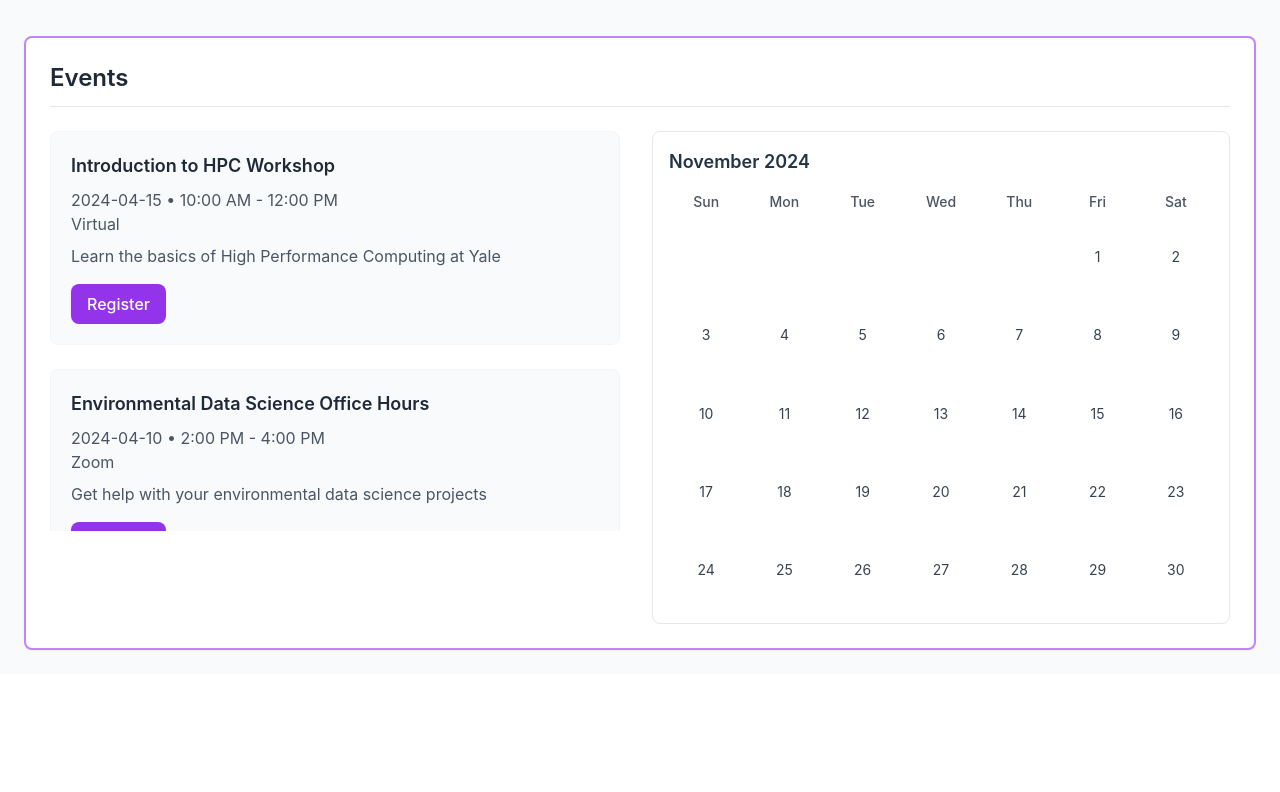
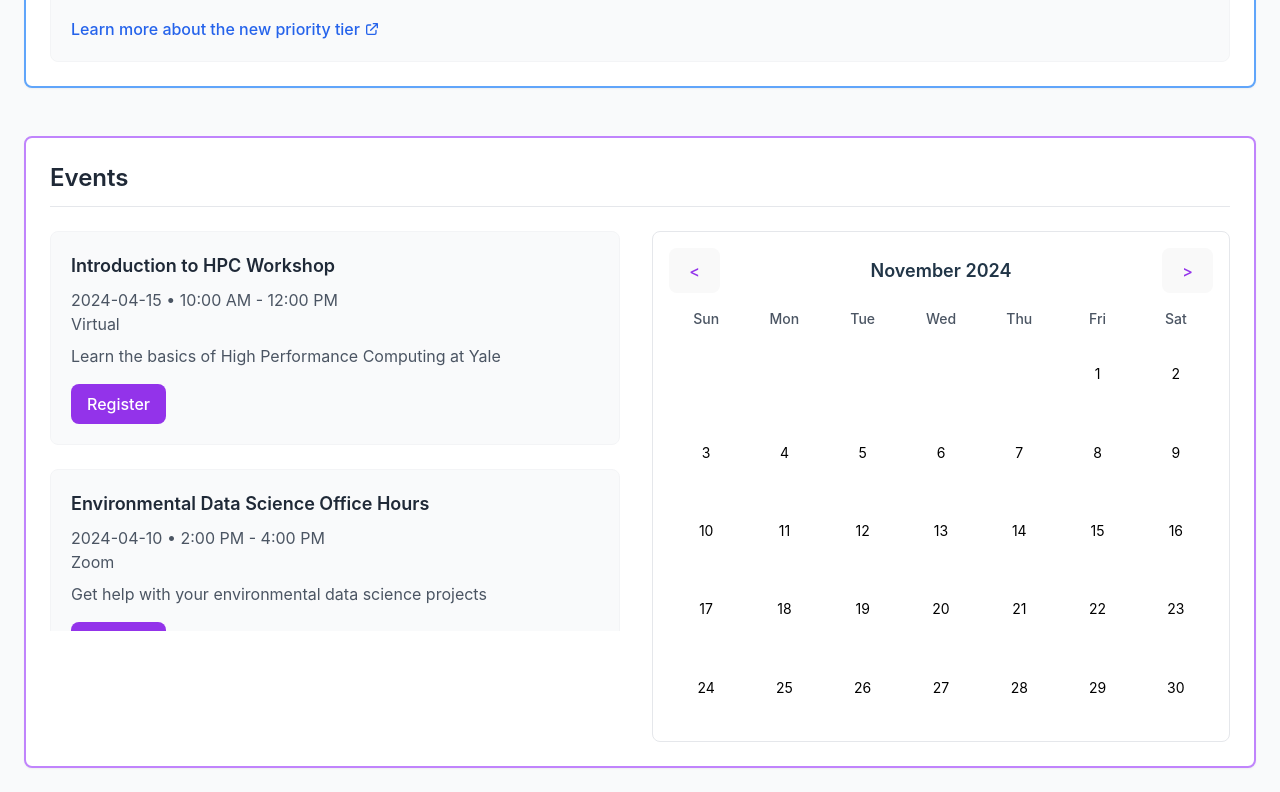
Before and after one commit to yse-rc/yse-rc.github.io, a React (Vite) app: page / in a window 1280 px wide. Shown: the part 963-1755 px from the top of the page. Before the commit the page ends 1637 px from the top, so only its background shows below. Built offline with nearby package versions, Linux system fonts and the light colour scheme.

Commit message:
Colors update

```diff
--- a/src/components/EventsSection/Calendar.jsx
+++ b/src/components/EventsSection/Calendar.jsx
@@ -1,6 +1,8 @@
-import { useMemo } from 'react';
+import { useMemo, useState } from 'react';
 
 export const Calendar = ({ events }) => {
+  const [currentDate, setCurrentDate] = useState(new Date());
+
   const eventDates = useMemo(() => {
     return events.reduce((acc, event) => {
       acc[event.date] = true;
@@ -8,17 +10,31 @@ export const Calendar = ({ events }) => {
     }, {});
   }, [events]);
 
-  // Get current month's days
-  const currentDate = new Date();
   const firstDay = new Date(currentDate.getFullYear(), currentDate.getMonth(), 1);
   const lastDay = new Date(currentDate.getFullYear(), currentDate.getMonth() + 1, 0);
   const days = Array.from({ length: lastDay.getDate() }, (_, i) => i + 1);
 
+  const handlePrevMonth = () => {
+    setCurrentDate(new Date(currentDate.getFullYear(), currentDate.getMonth() - 1, 1));
+  };
+
+  const handleNextMonth = () => {
+    setCurrentDate(new Date(currentDate.getFullYear(), currentDate.getMonth() + 1, 1));
+  };
+
   return (
     <div className="bg-white rounded-lg p-4 border border-gray-200">
-      <h3 className="text-lg font-semibold mb-4">
-        {currentDate.toLocaleString('default', { month: 'long' })} {currentDate.getFullYear()}
-      </h3>
+      <div className="flex justify-between items-center mb-4">
+        <button onClick={handlePrevMonth} className="text-purple-600 hover:text-purple-800">
+          &lt;
+        </button>
+        <h3 className="text-lg font-semibold">
+          {currentDate.toLocaleString('default', { month: 'long' })} {currentDate.getFullYear()}
+        </h3>
+        <button onClick={handleNextMonth} className="text-purple-600 hover:text-purple-800">
+          &gt;
+        </button>
+      </div>
       <div className="grid grid-cols-7 gap-1 text-center mb-2">
         {['Sun', 'Mon', 'Tue', 'Wed', 'Thu', 'Fri', 'Sat'].map(day => (
           <div key={day} className="text-sm font-medium text-gray-600">
@@ -38,9 +54,10 @@ export const Calendar = ({ events }) => {
             <div
               key={day}
               className={`aspect-square flex items-center justify-center text-sm rounded-full
-                ${hasEvent ? 'bg-purple-100 text-purple-700 font-semibold' : 'text-gray-700'}`}
+                ${hasEvent ? 'bg-purple-100 text-purple-700 font-semibold' : 'text-black'}`}
             >
               {day}
+              {hasEvent && <span className="w-2 h-2 bg-purple-500 rounded-full mt-1"></span>}
             </div>
           );
         })}
--- a/src/components/ProjectsSection/ProjectsSection.jsx
+++ b/src/components/ProjectsSection/ProjectsSection.jsx
@@ -20,7 +20,7 @@ export const ProjectsSection = () => {
             <h3 className="font-semibold text-lg mb-6 text-gray-800 border-b pb-3">
               {column.title}
             </h3>
-            <div className="space-y-6 overflow-y-auto max-h-[300px] pr-2">
+            <div className="space-y-6 overflow-y-auto max-h-[400px] pr-2">
               {column.projects.map(project => (
                 <ProjectCard key={project.id} project={project} />
               ))}
```
Also changed, not shown: 5 other files (tests, documents, lock files or other folders).
